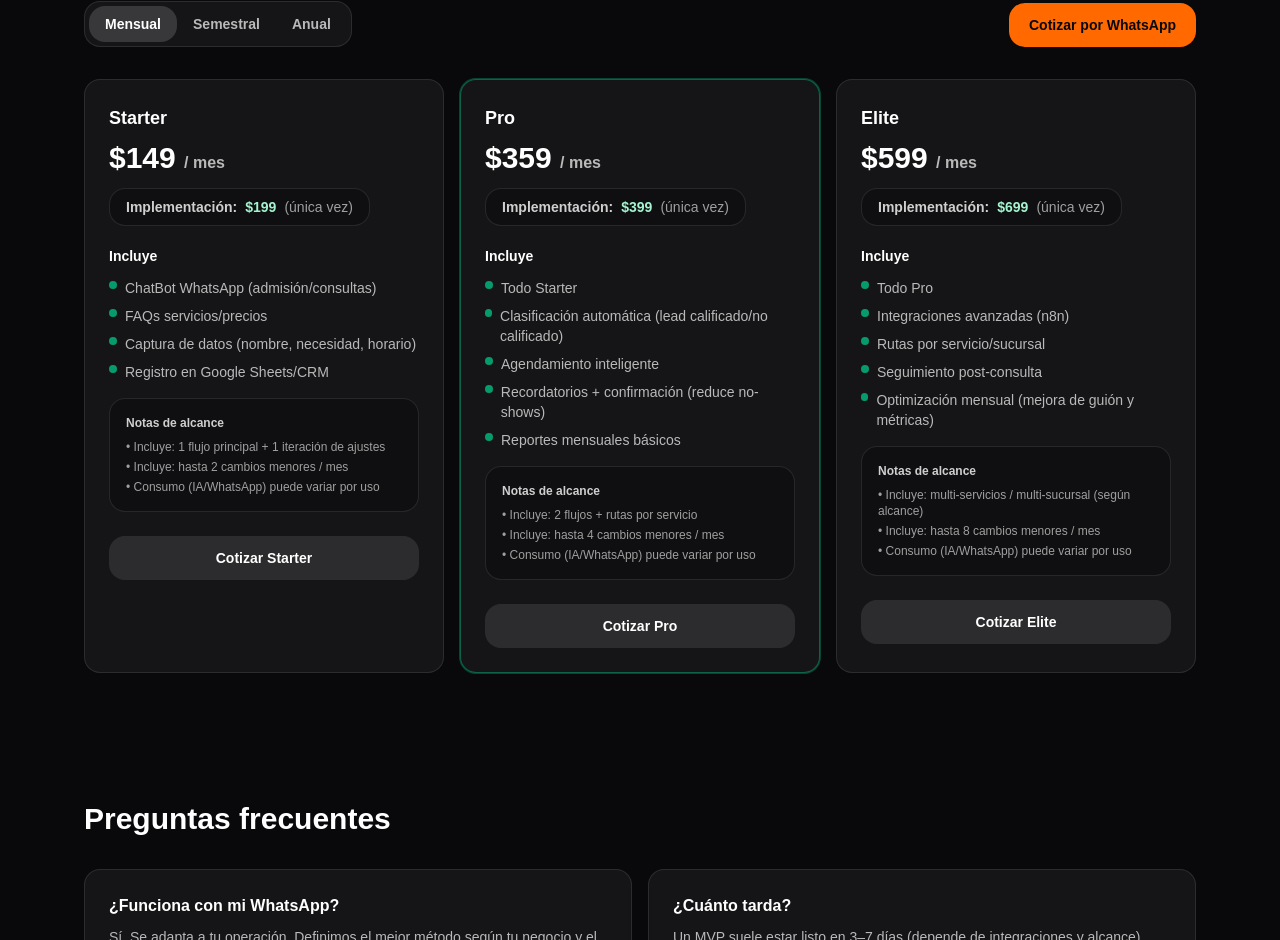
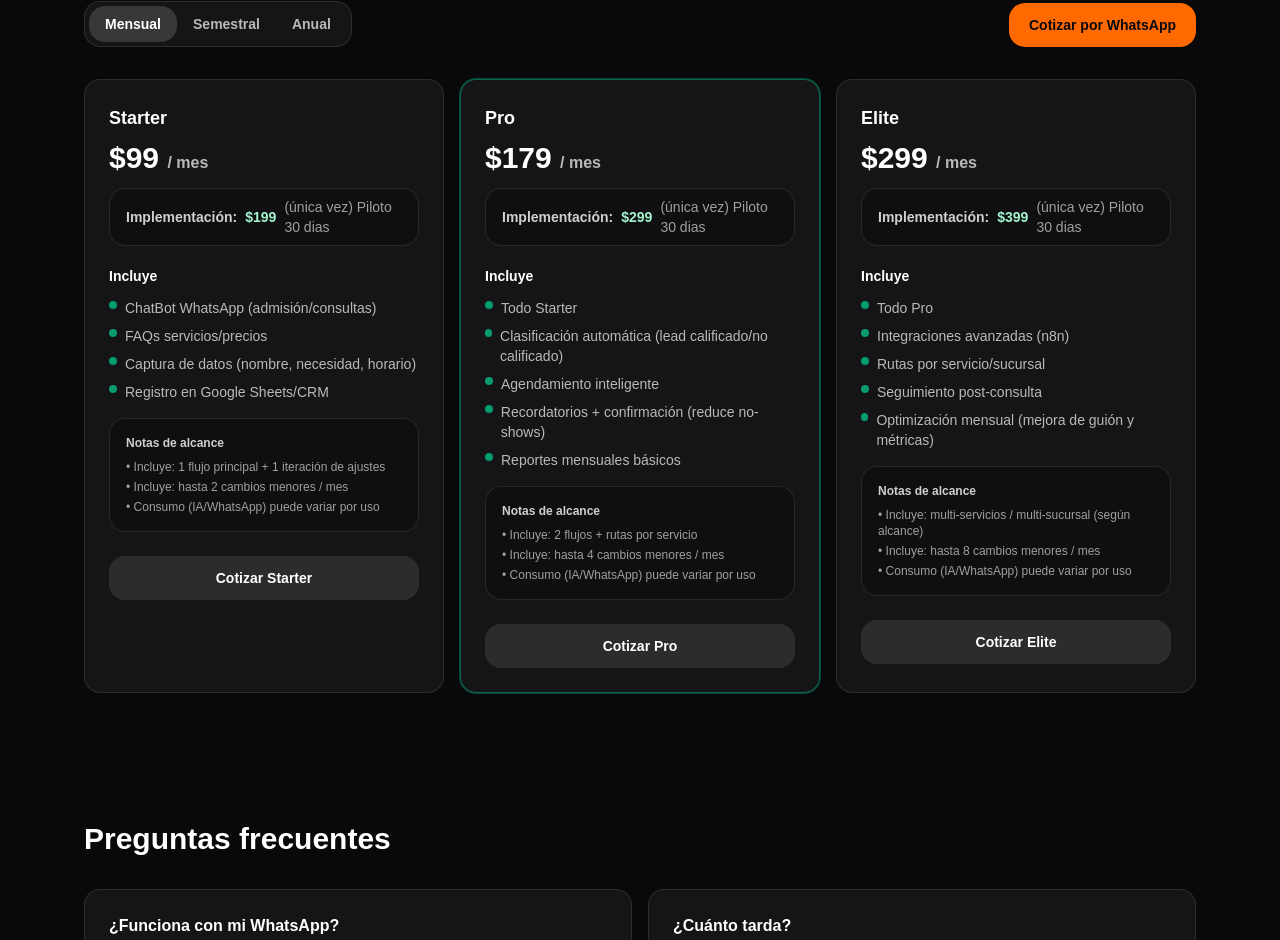
Before and after one commit to aicompanyjb-blip/ia-company-jb, a Next.js app: page / in a window 1280 px wide. Shown: the part 2796-3736 px from the top of the page. Built offline with nearby package versions, Linux system fonts and the light colour scheme.

Commit message:
actualizo loading

```diff
--- a/app/page.tsx
+++ b/app/page.tsx
@@ -29,16 +29,16 @@ export default function Home() {
 
   // ✅ PRECIOS (NO TOCO NADA)
   const prices: Record<BillingPeriod, Record<PlanName, number>> = {
-    mensual: { Starter: 149, Pro: 359, Elite: 599 },
-    semestral: { Starter: 389, Pro: 659, Elite: 799 },
-    anual: { Starter: 1299, Pro: 1599, Elite: 1799 },
+    mensual: { Starter: 99, Pro: 179, Elite: 299 },
+    semestral: { Starter: 440, Pro: 859, Elite: 1235 },
+    anual: { Starter: 999, Pro: 1499, Elite: 1799 },
   };
 
   // ✅ Implementación (pago único) — edita estos valores
 const setupFee: Record<PlanName, number> = {
   Starter: 199,
-  Pro: 399,
-  Elite: 699,
+  Pro: 299,
+  Elite: 399,
 };
 
   const months: Record<BillingPeriod, number> = {
@@ -481,7 +481,7 @@ const setupFee: Record<PlanName, number> = {
 <div className="mt-3 inline-flex items-center gap-2 rounded-2xl border border-white/10 bg-zinc-950/40 px-4 py-2 text-sm">
   <span className="font-semibold text-white/80">Implementación:</span>
   <span className="font-bold text-emerald-200">{money.format(setupFee[p.name])}</span>
-  <span className="text-white/60">(única vez)</span>
+  <span className="text-white/60">(única vez) Piloto 30 dias</span>
 </div>
 
                 {period !== "mensual" && (
```
